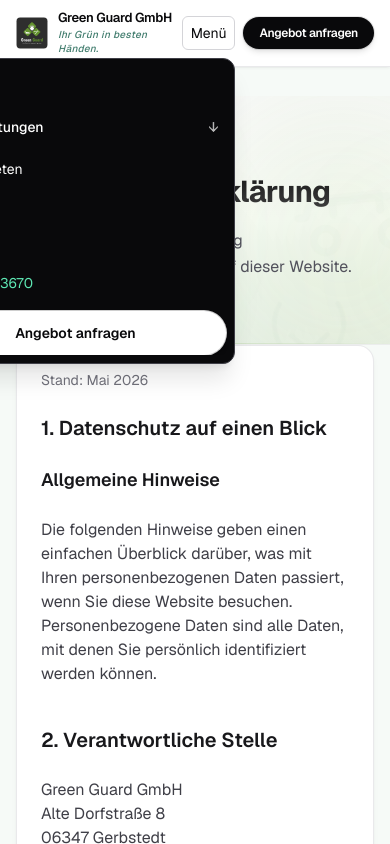
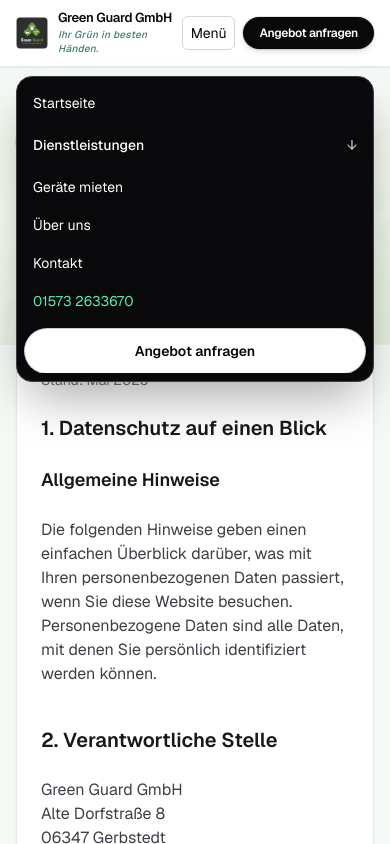
Before and after one commit to GreenGuard05/greenguardgmbh-website, a Next.js app: page /datenschutz in a window 390 px wide. Both pictures are taken after a click on the button "Menü". Shown: the top 844 px of the page. Built offline with nearby package versions, Linux system fonts and the light colour scheme.

Commit message:
Fix mobile navigation panel layout.

```diff
--- a/components/mobile-nav.tsx
+++ b/components/mobile-nav.tsx
@@ -24,8 +24,8 @@ export function MobileNav({ solid = false }: { solid?: boolean }) {
         Menü
       </button>
       {open ? (
-        <div className="absolute right-0 top-full z-50 mt-2 w-[min(100vw-2rem,20rem)] rounded-xl border border-zinc-700 bg-zinc-950 py-2 shadow-xl">
-          <nav className="flex max-h-[70vh] flex-col gap-0.5 overflow-y-auto px-2">
+        <div className="fixed inset-x-4 top-[4.75rem] z-[120] max-h-[calc(100dvh-5.5rem)] overflow-hidden rounded-2xl border border-zinc-700 bg-zinc-950 py-2 shadow-2xl shadow-black/35">
+          <nav className="flex max-h-[calc(100dvh-6.5rem)] flex-col gap-0.5 overflow-y-auto px-2">
             {mainNav.map((item) => {
               if (item.href === "/dienstleistungen") {
                 return (
```
